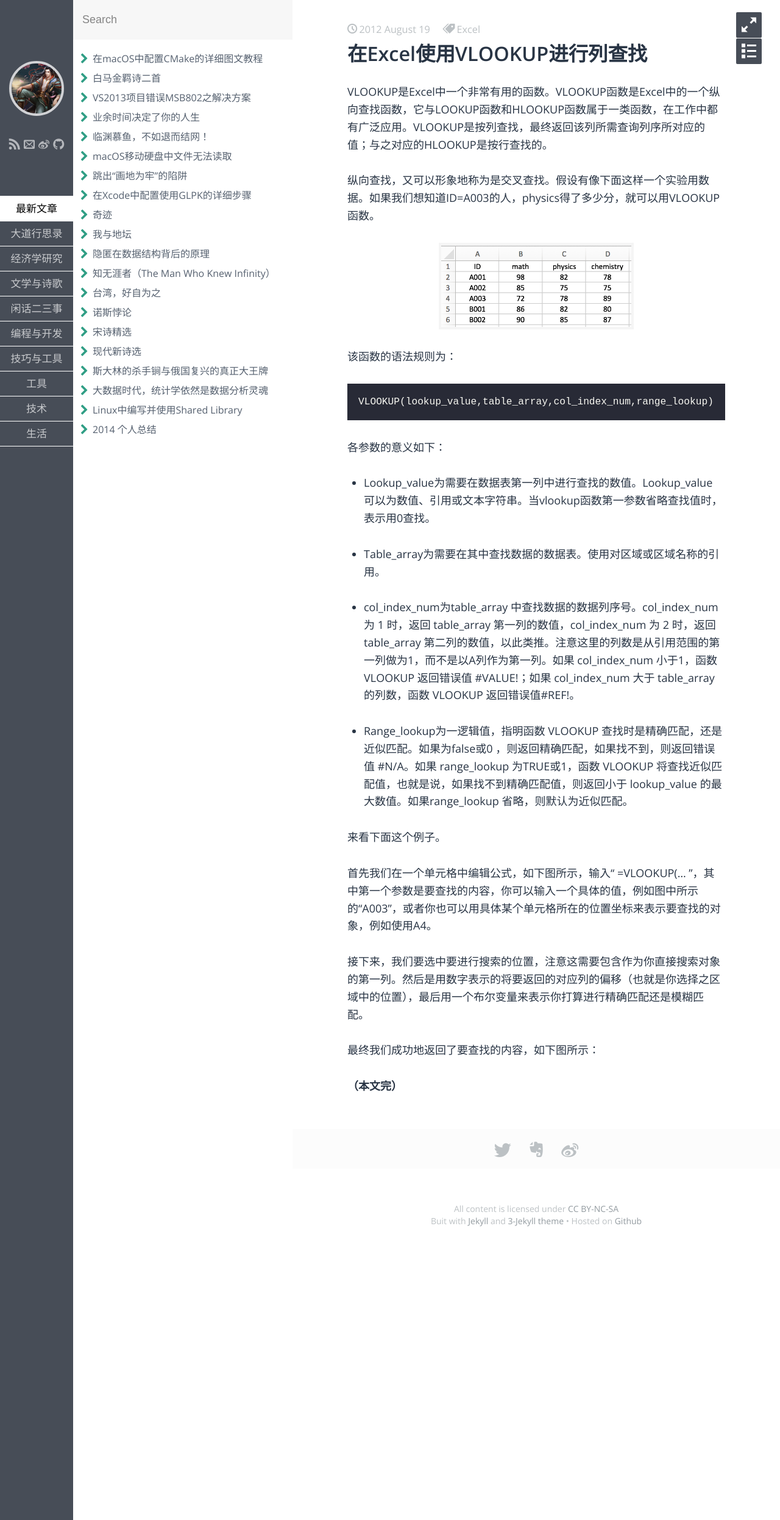
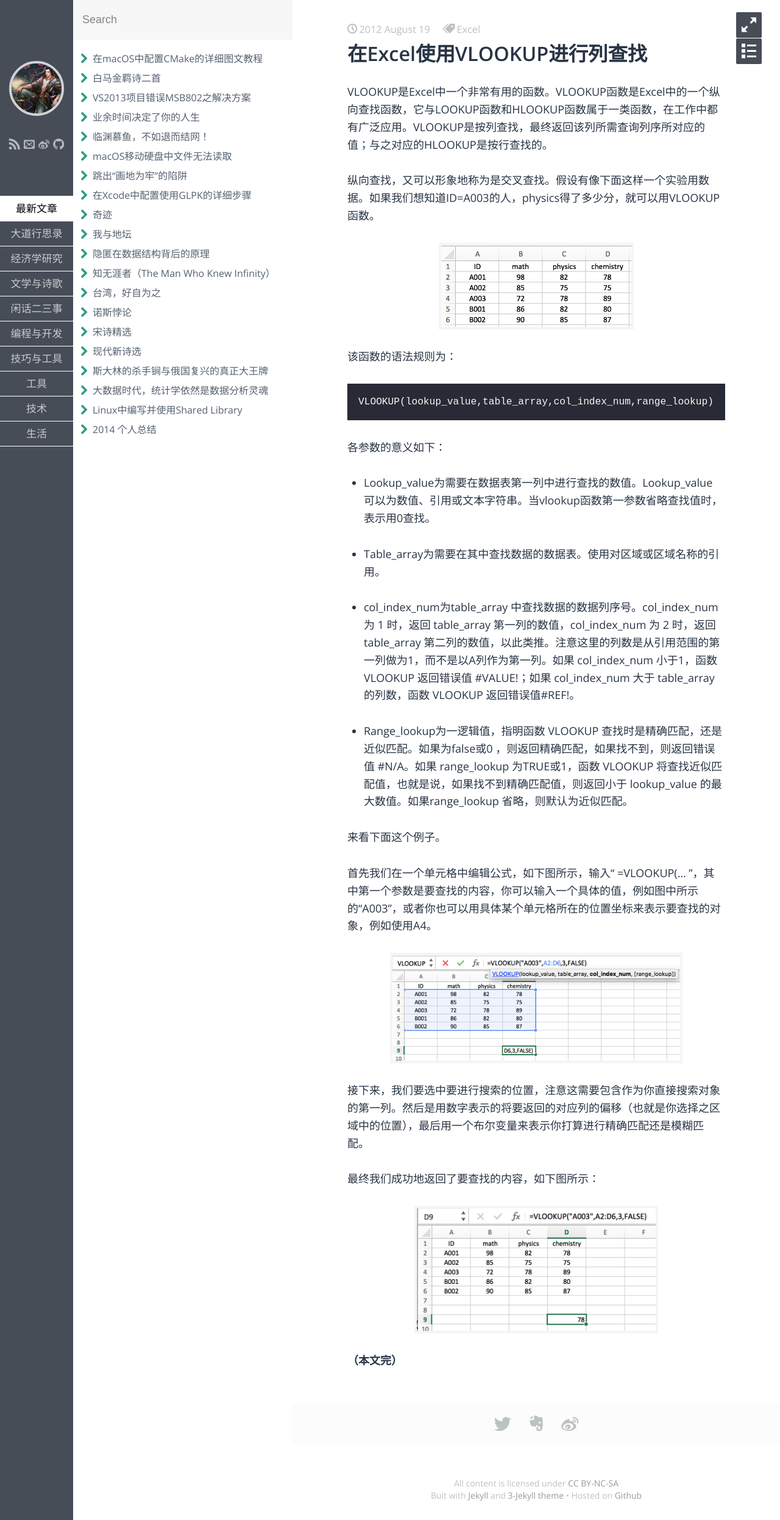
Before and after one commit to fzuo/baimafujinji, a Jekyll site: the page built from _posts/tool/2012-08-19-excel-vlookup.md, in a window 1280 px wide. Shown: the whole page at 61% size. Built offline with Jekyll 4.4.1, drawn with Linux system fonts in a browser that asks for light colours; some web fonts are replaced.

Commit message:
Update 2012-08-19-excel-vlookup.md

```diff
--- a/_posts/tool/2012-08-19-excel-vlookup.md
+++ b/_posts/tool/2012-08-19-excel-vlookup.md
@@ -34,12 +34,18 @@
 
 首先我们在一个单元格中编辑公式，如下图所示，输入“ =VLOOKUP(... ”，其中第一个参数是要查找的内容，你可以输入一个具体的值，例如图中所示的“A003”，或者你也可以用具体某个单元格所在的位置坐标来表示要查找的对象，例如使用A4。
 
+<p align="center">
+<img src="https://fzuo.github.io/assets/img/excel/excel11.png" width="480">
+</p>
+
 接下来，我们要选中要进行搜索的位置，注意这需要包含作为你直接搜索对象的第一列。然后是用数字表示的将要返回的对应列的偏移（也就是你选择之区域中的位置），最后用一个布尔变量来表示你打算进行精确匹配还是模糊匹配。
 
 
 最终我们成功地返回了要查找的内容，如下图所示：
 
-
+<p align="center">
+<img src="https://fzuo.github.io/assets/img/excel/excel12.png" width="400">
+</p>
 
 
 
```
